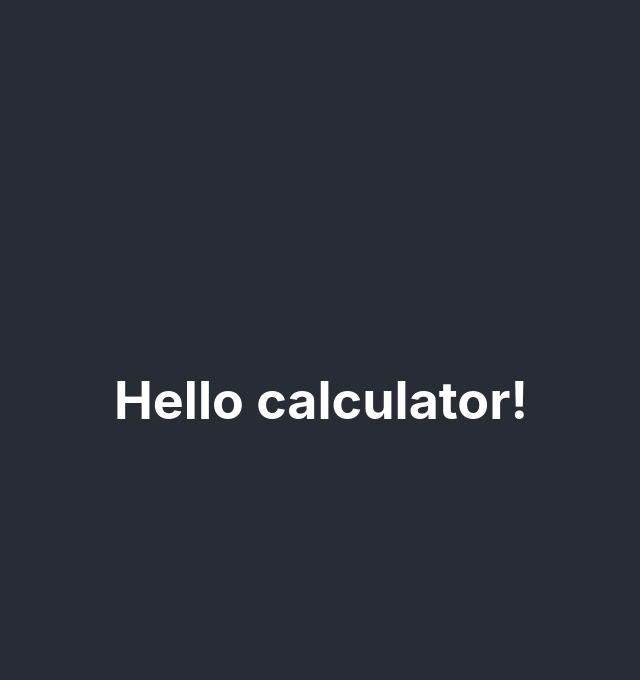
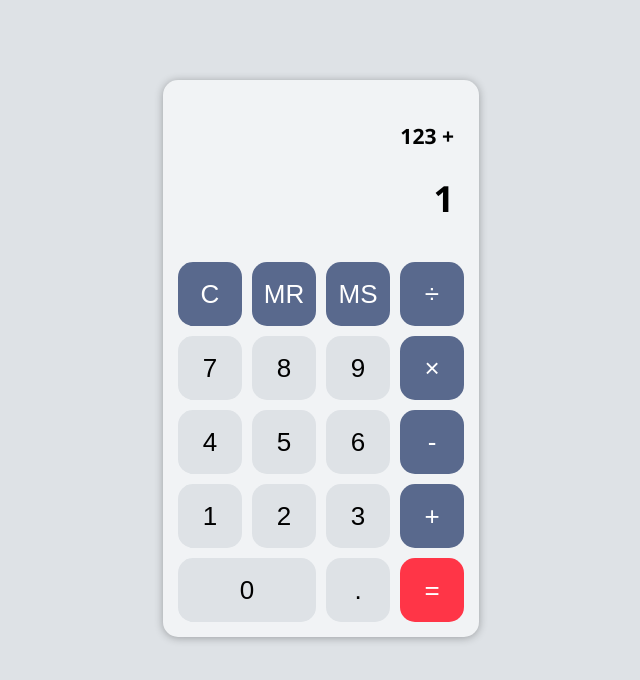
Before and after one commit to GreedyMarcus/calculator, a React app in the folder client/: page / in a window 1280 px wide. Shown: the whole page, without its empty margins (319-959 px from the left). Built offline with nearby package versions, Linux system fonts and the light colour scheme.

Commit message:
Created basic component structure

```diff
--- a/client/src/App/App.css
+++ b/client/src/App/App.css
@@ -1,14 +1,21 @@
 .App {
-  text-align: center;
+  display: flex;
+  justify-content: center;
+  margin-top: 5rem;
 }
 
-.App-header {
-  background-color: #282c34;
-  min-height: 100vh;
-  display: flex;
-  flex-direction: column;
-  align-items: center;
+.App-container {
+  display: inline-grid;
   justify-content: center;
-  font-size: calc(10px + 2vmin);
-  color: white;
+  align-content: center;
+  grid-template-columns: repeat(4, calc(40px + 3vmin));
+  grid-template-rows: minmax(60px, auto) repeat(5, calc(40px + 3vmin));
+  grid-gap: 10px;
+  padding: 15px;
+  border-radius: 15px;
+  background-color: #f1f3f5;
+
+  -webkit-box-shadow: 0px 1px 8px 0px rgba(0,0,0,0.3);
+     -moz-box-shadow: 0px 1px 8px 0px rgba(0,0,0,0.3);
+          box-shadow: 0px 1px 8px 0px rgba(0,0,0,0.3);
 }
--- a/client/src/App/App.js
+++ b/client/src/App/App.js
@@ -1,14 +1,19 @@
-import React from 'react';
+import React, { Component } from 'react';
+import Display from './components/display/Display';
+import Keypad from './components/keypad/Keypad';
 import './App.css';
 
-function App() {
-  return (
-    <div className="App">
-      <header className="App-header">
-        <h1>Hello calculator!</h1>
-      </header>
-    </div>
-  );
+class App extends Component {
+  render() {
+    return (
+      <div className="App">
+        <div className="App-container">
+          <Display />
+          <Keypad />
+        </div>
+      </div>
+    );
+  }
 }
 
 export default App;
--- /dev/null
+++ b/client/src/App/components/display/Display.css
@@ -0,0 +1,6 @@
+.Display {
+  font-size: calc(10px + 1vmin);
+  grid-column: 1 / -1;
+  text-align: right;
+  margin: 5px 10px;
+}
--- /dev/null
+++ b/client/src/App/components/display/Display.js
@@ -0,0 +1,13 @@
+import React from 'react'
+import './Display.css';
+
+function Display() {
+  return (
+    <div className="Display">
+      <h3>123 +</h3>
+      <h1>1</h1>
+    </div>
+  );
+}
+
+export default Display;
--- /dev/null
+++ b/client/src/App/components/keypad/Keypad.js
@@ -0,0 +1,30 @@
+import React from 'react';
+import Key from './key/Key';
+
+function Keypad() {
+  return (
+    <React.Fragment>
+      <Key sign={'C'} keyStyle={'Key Key-secondary'} />
+      <Key sign={'MR'} keyStyle={'Key Key-secondary'} />
+      <Key sign={'MS'} keyStyle={'Key Key-secondary'} />
+      <Key sign={'÷'} keyStyle={'Key Key-secondary'} />
+      <Key sign={'7'} keyStyle={'Key Key-primary'} />
+      <Key sign={'8'} keyStyle={'Key Key-primary'} />
+      <Key sign={'9'} keyStyle={'Key Key-primary'} />
+      <Key sign={'×'} keyStyle={'Key Key-secondary'} />
+      <Key sign={'4'} keyStyle={'Key Key-primary'} />
+      <Key sign={'5'} keyStyle={'Key Key-primary'} />
+      <Key sign={'6'} keyStyle={'Key Key-primary'} />
+      <Key sign={'-'} keyStyle={'Key Key-secondary'} />
+      <Key sign={'1'} keyStyle={'Key Key-primary'} />
+      <Key sign={'2'} keyStyle={'Key Key-primary'} />
+      <Key sign={'3'} keyStyle={'Key Key-primary'} />
+      <Key sign={'+'} keyStyle={'Key Key-secondary'} />
+      <Key sign={'0'} keyStyle={'Key Key-lg Key-primary'} />
+      <Key sign={'.'} keyStyle={'Key Key-primary'} />
+      <Key sign={'='} keyStyle={'Key Key-danger'} />
+    </React.Fragment>
+  );
+}
+
+export default Keypad;
--- /dev/null
+++ b/client/src/App/components/keypad/key/Key.css
@@ -0,0 +1,41 @@
+.Key {
+  font-size: calc(10px + 2vmin);
+  border: none;
+  border-radius: 15px;
+  text-align: center;
+  text-decoration: none;
+  outline: none;
+  cursor: pointer;
+  transition-duration: 0.4s;
+}
+
+.Key-lg {
+  grid-column: 1 / 3;
+}
+
+.Key-primary {
+  background-color: #dee2e6;
+  color: #000;
+}
+
+.Key-primary:hover {
+  background-color: #a8b3bd;
+}
+
+.Key-secondary {
+  background-color: #59698d;
+  color: #fff;
+}
+
+.Key-secondary:hover {
+  background-color: #313a4e;
+}
+
+.Key-danger {
+  background-color: #ff3547;
+  color: #fff;
+}
+
+.Key-danger:hover {
+  background-color: #cc0011;
+}
--- /dev/null
+++ b/client/src/App/components/keypad/key/Key.js
@@ -0,0 +1,12 @@
+import React from 'react';
+import './Key.css';
+
+function Key({ sign, keyStyle }) {
+  return (
+    <button className={keyStyle}>
+      {sign}
+    </button>
+  );
+}
+
+export default Key;
--- a/client/src/index.css
+++ b/client/src/index.css
@@ -1,13 +1,4 @@
 body {
-  margin: 0;
-  font-family: -apple-system, BlinkMacSystemFont, 'Segoe UI', 'Roboto', 'Oxygen',
-    'Ubuntu', 'Cantarell', 'Fira Sans', 'Droid Sans', 'Helvetica Neue',
-    sans-serif;
-  -webkit-font-smoothing: antialiased;
-  -moz-osx-font-smoothing: grayscale;
+  font-family: 'Segoe UI', 'Open Sans', sans-serif;
+  background-color: #dee2e6;
 }
-
-code {
-  font-family: source-code-pro, Menlo, Monaco, Consolas, 'Courier New',
-    monospace;
-}
--- a/client/src/index.js
+++ b/client/src/index.js
@@ -1,7 +1,7 @@
 import React from 'react';
 import ReactDOM from 'react-dom';
 import './index.css';
-import App from './App/App';
+import App from './app/App';
 import * as serviceWorker from './serviceWorker';
 
 ReactDOM.render(<App />, document.getElementById('root'));
```
